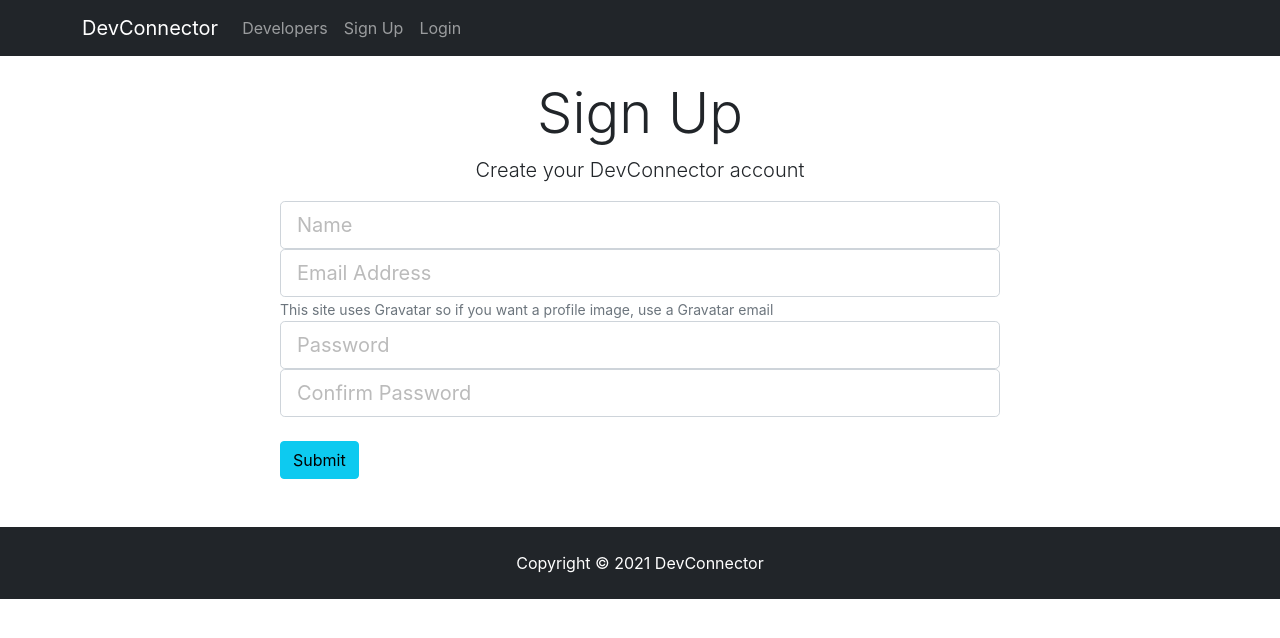
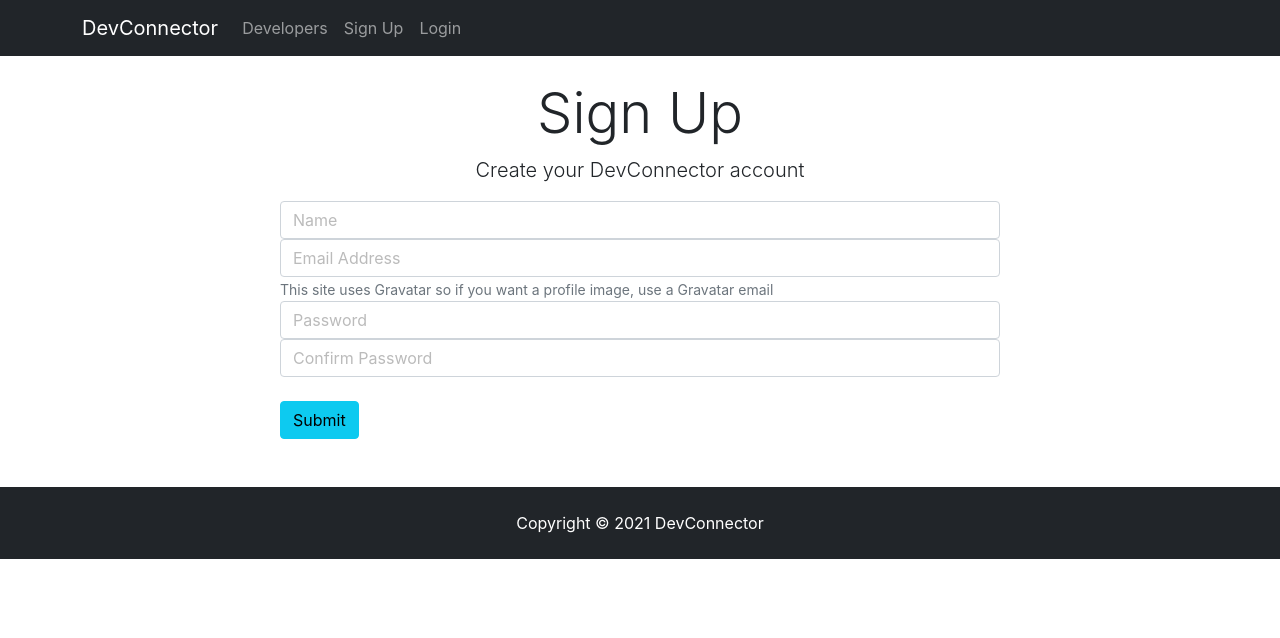
Before and after one commit to Kriti-bit/DevConnector, a React (Create React App) app in the folder client/: page /register in a window 1280 px wide. Shown: the top 638 px of the page. Built offline with nearby package versions, Linux system fonts and the light colour scheme.

Commit message:
Error Handling and messages

```diff
--- a/client/package.json
+++ b/client/package.json
@@ -7,6 +7,7 @@
     "@testing-library/react": "^11.2.7",
     "@testing-library/user-event": "^12.8.3",
     "axios": "^0.21.1",
+    "classnames": "^2.3.1",
     "react": "^17.0.2",
     "react-dom": "^17.0.2",
     "react-router-dom": "^5.2.0",
--- a/client/src/components/auth/Register.js
+++ b/client/src/components/auth/Register.js
@@ -1,5 +1,6 @@
 import React, { Component } from 'react'
 import axios from 'axios'
+import classnames from 'classnames'
 
 class Register extends Component {
 
@@ -33,11 +34,14 @@ class Register extends Component {
 
       axios.post('/api/user', newUser)
       .then( res=> console.log(res.data) )
-      .catch( err => console.log(err.response.data) );
+      .catch( err => this.setState({errors: err.response.data}));
 
     }
 
     render() {
+
+      const { errors } = this.state;
+
         return (
             <div className="register">
             <div className="container">
@@ -45,19 +49,23 @@ class Register extends Component {
                 <div className="col-md-8 m-auto">
                   <h1 className="display-4 text-center">Sign Up</h1>
                   <p className="lead text-center">Create your DevConnector account</p>
-                  <form onSubmit={this.onSubmit}>
+                  <form noValidate onSubmit={this.onSubmit}>
                     <div className="form-group">
-                      <input type="text" className="form-control form-control-lg" placeholder="Name" name="name" value = {this.state.name} onChange = {this.onChange}/>
+                      <input type="text" className={classnames('form-control form-control=lg', {'is-invalid':errors.name})} placeholder="Name" name="name" value = {this.state.name} onChange = {this.onChange}/>
+                      {errors.name && (<div className="invalid-feedback">{errors.name}</div>)}
                     </div>
                     <div className="form-group">
-                      <input type="email" className="form-control form-control-lg" placeholder="Email Address" name="email" value = {this.state.email} onChange = {this.onChange}/>
+                      <input type="email" className={classnames('form-control form-control=lg', {'is-invalid':errors.email})} placeholder="Email Address" name="email" value = {this.state.email} onChange = {this.onChange}/>
+                      {errors.email && (<div className="invalid-feedback">{errors.email}</div>)}
                       <small className="form-text text-muted">This site uses Gravatar so if you want a profile image, use a Gravatar email</small>
                     </div>
                     <div className="form-group">
-                      <input type="password" className="form-control form-control-lg" placeholder="Password" name="password" value = {this.state.password} onChange = {this.onChange}/>
+                      <input type="password" className={classnames('form-control form-control=lg', {'is-invalid':errors.password})} placeholder="Password" name="password" value = {this.state.password} onChange = {this.onChange}/>
+                      {errors.password && (<div className="invalid-feedback">{errors.password}</div>)}
                     </div>
                     <div className="form-group">
-                      <input type="password" className="form-control form-control-lg" placeholder="Confirm Password" name="password2"  value = {this.state.password2} onChange = {this.onChange}/>
+                      <input type="password" className={classnames('form-control form-control=lg', {'is-invalid':errors.password2})} placeholder="Confirm Password" name="password2"  value = {this.state.password2} onChange = {this.onChange}/>
+                      {errors.password2 && (<div className="invalid-feedback">{errors.password2}</div>)}
                     </div>
                     <input type="submit" className="btn btn-info btn-block mt-4" />
                   </form>
```
Also changed, not shown: 1 other file (tests, documents, lock files or other folders).
